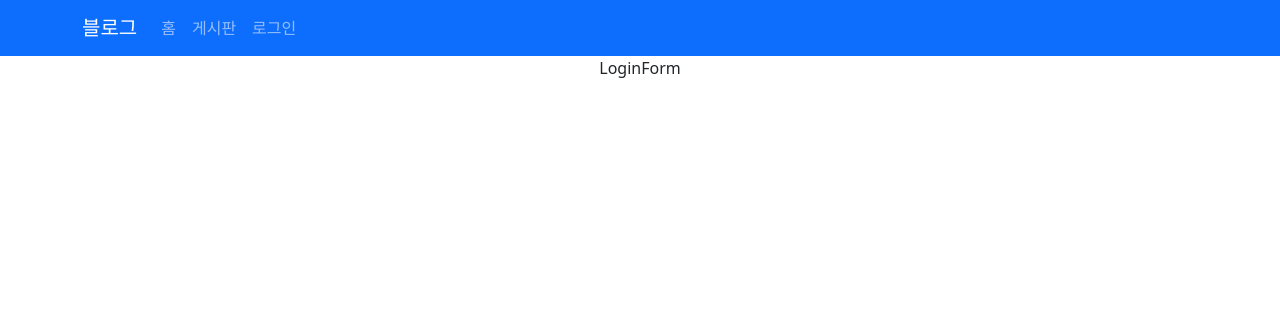
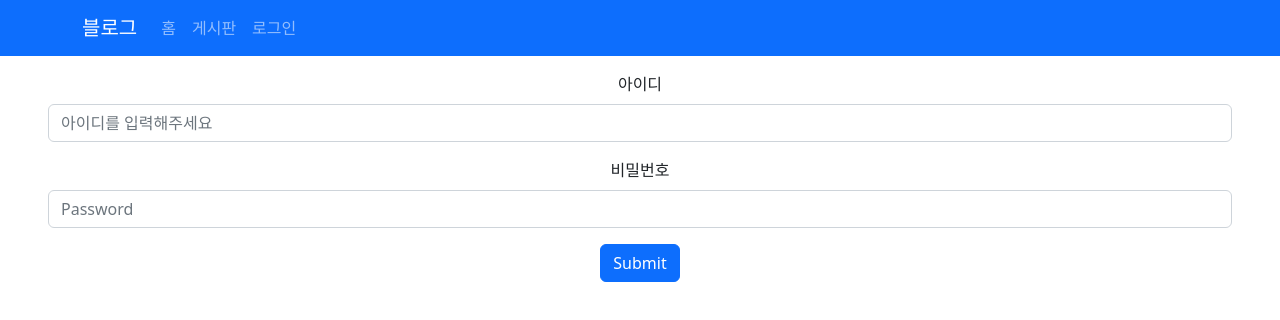
Before and after one commit to hj-Seong/2023-react-blog, a React (Create React App) app: page /loginform in a window 1280 px wide. Shown: the top 320 px of the page. Built offline with nearby package versions, Linux system fonts and the light colour scheme.

Commit message:
0427 props-loginForm

```diff
--- a/src/App.js
+++ b/src/App.js
@@ -27,6 +27,8 @@ function App() {
   // **확실하게 처음에는 속성에 접근하지 않을때 사용**
   // []배열값을 사용할때 초기값을 null이나 ""으로 두면
   // map() 메소드를 쓸수 없으므로 주의
+
+  // { name: "green" }
   const [user, setUser] = useState(
     null
   );
@@ -46,7 +48,7 @@ function App() {
           <Route path='/boardlist/:id' element={<Board />} />
           <Route path='/boardform' element={<BoardForm />}/>
 
-          <Route path='/loginform' element={<LoginForm />}/>
+          <Route path='/loginform' element={<LoginForm setUser={setUser} />}/>
         </Routes>
       </BrowserRouter>
     </div>
--- a/src/components/NavHeader.jsx
+++ b/src/components/NavHeader.jsx
@@ -35,7 +35,7 @@ export default function NavHeader({user}) {
 
                     {/** user의 값이 있을때 user.name을 출력 */}
                     {
-                      user ? <p>{user.name}</p>
+                      user ? <Navbar.Text>{user.name}</Navbar.Text>
                           : <Link to='/loginform' className='nav-link'>로그인</Link>
                     }
                 </Nav>
--- a/src/page/LoginForm.jsx
+++ b/src/page/LoginForm.jsx
@@ -1,7 +1,51 @@
-import React from 'react'
+import React, { useState } from 'react'
 
-export default function LoginForm() {
+import Button from 'react-bootstrap/Button';
+import Form from 'react-bootstrap/Form';
+import { useNavigate } from 'react-router-dom';
+
+
+/** 리액트 부트스트랩에서 제공해주는 컨포넌트에서
+ * 바로 이벤트를 넣어도 그 이벤트가 실행된다
+ * ** 저희가 직접 만든 컴포넌트는
+ *    이벤트/클래스네임이 전부 props 값으로 전달된다 **
+ */
+export default function LoginForm({setUser}) {
+  const navigate = useNavigate();
+
+  const [name, setName] = useState();
+  const [password, setPassword] = useState();
+
+  // 로그인메소드
+  const loginUser = (e) => {
+    e.preventDefault();
+    // 지금은 초기값이 null 이기 때문에 user값을 가져오지 않음
+    // 초기값에 속성이 정해져 있으면 ...user를 통해서 들고와야함
+    setUser({name: name});
+    // >> 나중에 구글 로그인으로 진행할 예정
+    navigate('/');
+  }
+
   return (
-    <div>LoginForm</div>
+    <div>
+      <Form className='mx-5 mt-3' onSubmit={ loginUser }>
+        <Form.Group className="mb-3" controlId="formBasicEmail">
+          <Form.Label>아이디</Form.Label>
+          <Form.Control
+            onChange={(e)=>{setName(e.target.value)}}
+            type="text"
+            placeholder="아이디를 입력해주세요"
+          />
+        </Form.Group>
+
+        <Form.Group className="mb-3" controlId="formBasicPassword">
+          <Form.Label>비밀번호</Form.Label>
+          <Form.Control type="password" placeholder="Password" />
+        </Form.Group>
+        <Button variant="primary" type="submit">
+          Submit
+        </Button>
+      </Form>
+    </div>
   )
 }
```
Also changed, not shown: src/components/BasicExample.jsx (added, +23 -0 lines).
